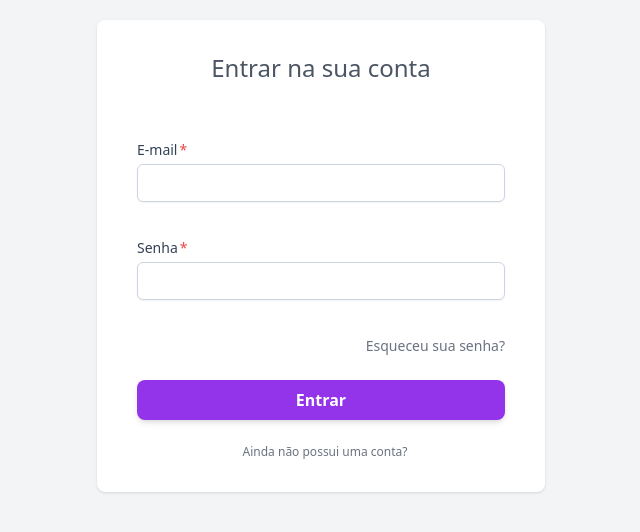
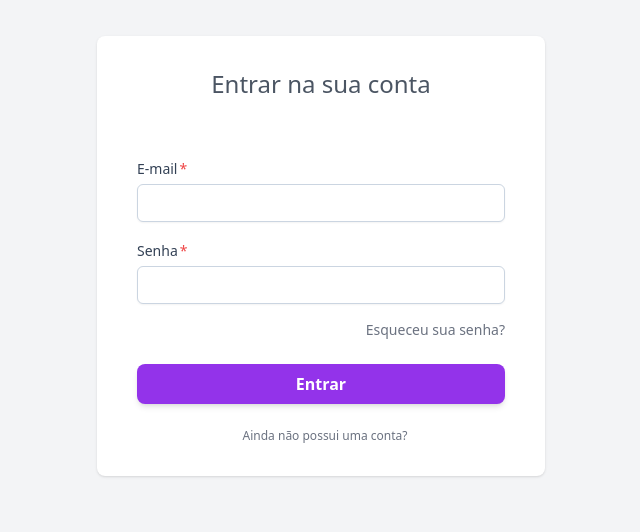
Before and after one commit to MateusAndreatta/meucampestre-web, a React (Create React App) app: page /login in a window 1280 px wide. Shown: the part 144-676 px from the top of the page, without its empty margins (319-959 px from the left). Built offline with nearby package versions, Linux system fonts and the light colour scheme.

Commit message:
Componente input dinamicos

```diff
--- a/src/components/fields/emailField.js
+++ /dev/null
@@ -1,13 +0,0 @@
-export default function EmailField() {
-  return (
-    <label>
-      <span className="required block text-sm font-medium text-slate-700">
-        E-mail
-      </span>
-      <input type="email" className="peer input mt-1 w-full" />
-      <p className="invisible mt-2 text-sm text-pink-600 peer-invalid:visible">
-        Por favor, informe um e-mail válido
-      </p>
-    </label>
-  );
-}
--- /dev/null
+++ b/src/components/fields/inputField.js
@@ -0,0 +1,40 @@
+import React from 'react';
+
+export default class InputField extends React.Component {
+  render() {
+    const {
+      disabled,
+      label,
+      errorLabel,
+      name,
+      type,
+      value,
+      required,
+      onChange,
+    } = this.props;
+
+    return (
+      <span>
+        <label
+          htmlFor={name}
+          className={`text-sm font-medium text-slate-700 ${
+            required ? ' required ' : ''
+          }`}>
+          {label}
+        </label>
+        <input
+          className="peer input mt-1 w-full"
+          type={type}
+          id={name}
+          name={name}
+          value={value || ''}
+          disabled={disabled}
+          onChange={onChange}
+        />
+        <p className="invisible mt-2 text-sm text-pink-600 peer-invalid:visible">
+          {errorLabel}
+        </p>
+      </span>
+    );
+  }
+}
--- a/src/components/fields/passwordField.js
+++ /dev/null
@@ -1,13 +0,0 @@
-export default function PasswordField() {
-  return (
-    <label>
-      <span className="required block text-sm font-medium text-slate-700">
-        Senha
-      </span>
-      <input type="password" className="peer input mt-1 w-full" />
-      <p className="invisible mt-2 text-sm text-pink-600 peer-invalid:visible">
-        Senha invalida
-      </p>
-    </label>
-  );
-}
--- a/src/pages/login/index.js
+++ b/src/pages/login/index.js
@@ -1,6 +1,5 @@
 import React from 'react';
-import EmailField from '../../components/fields/emailField';
-import PasswordField from '../../components/fields/passwordField';
+import InputField from '../../components/fields/inputField';
 
 class Login extends React.Component {
   constructor(props) {
@@ -29,10 +28,25 @@ class Login extends React.Component {
           <div className="mt-8">
             <form action="#">
               <div className="mb-2 flex flex-col">
-                <EmailField />
+                <InputField
+                  name="txtEmail"
+                  value={this.state.txtEmail}
+                  label="E-mail"
+                  type="email"
+                  erroLabel="E-mail invalido"
+                  required={true}
+                  onChange={this.onUpdate}
+                />
               </div>
               <div className="mb-6 flex flex-col">
-                <PasswordField />
+                <InputField
+                  name="txtPassword"
+                  value={this.state.txtPassword}
+                  label="Senha"
+                  type="password"
+                  required={true}
+                  onChange={this.onUpdate}
+                />
               </div>
               <div className="mb-6 -mt-4 flex items-center">
                 <div className="ml-auto flex">
```
